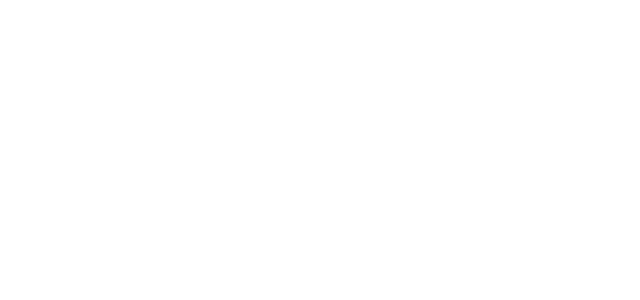
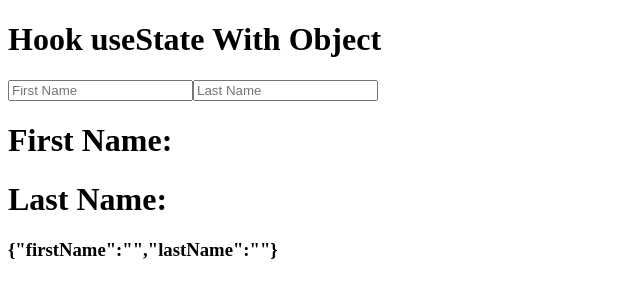
Before and after one commit to ImAshokDev/React-hooks, a React (Create React App) app: page /hook-three in a window 1280 px wide. Shown: the top 300 px of the page, without its empty margins (0-640 px from the left). Built offline with nearby package versions, Linux system fonts and the light colour scheme.

Commit message:
useState with Object

```diff
--- a/src/App.jsx
+++ b/src/App.jsx
@@ -5,6 +5,7 @@
 import ClassCounterTwo from "./app/Component/ClassCounterTwo";
 import HookCounter from "./app/Component/HookCounter";
 import HookCounterTwo from "./app/Component/HookCounterTwo";
+import HookThree from "./app/Component/HookThree";
 
 const App = () => {
   return (
@@ -18,6 +19,7 @@
           <Route exact path="/class-counter-two" component={ClassCounterTwo} />
           <Route exact path="/hook-counter" component={HookCounter} />
           <Route exact path="/hook-counter-two" component={HookCounterTwo} />
+          <Route exact path="/hook-three" component={HookThree} />
         </Switch>
       </BrowserRouter>
     </div>
--- /dev/null
+++ b/src/app/Component/HookThree.js
@@ -0,0 +1,31 @@
+import React, { useState } from "react";
+
+function HookThree() {
+  const [name, setName] = useState({
+    firstName: "",
+    lastName: "",
+  });
+
+  return (
+    <div>
+      <h1>Hook useState With Object</h1>
+      <input
+        type="text"
+        value={name.firstName}
+        onChange={(e) => setName({ ...name, firstName: e.target.value })}
+        placeholder="First Name"
+      />
+      <input
+        type="text"
+        value={name.lastName}
+        onChange={(e) => setName({ ...name, lastName: e.target.value })}
+        placeholder="Last Name"
+      />
+      <h1>First Name: {name.firstName}</h1>
+      <h1>Last Name: {name.lastName}</h1>
+      <h3>{JSON.stringify(name)}</h3>
+    </div>
+  );
+}
+
+export default HookThree;
```
Also changed, not shown: 1 other file (tests, documents, lock files or other folders).
